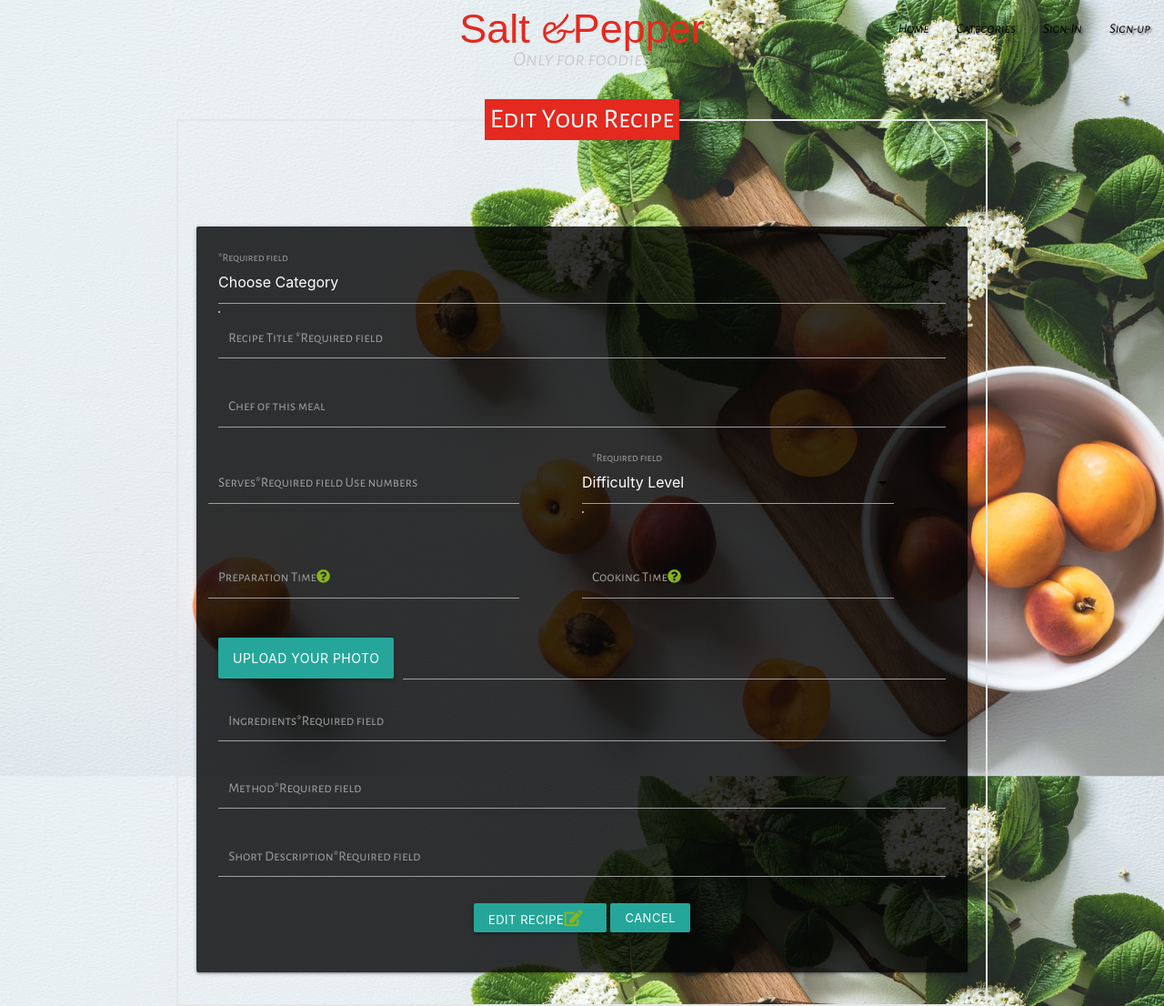
After one commit to szilG/Salt-Papper, a Flask app: template templates/edit_recipe.html in a window 1280 px wide. The commit adds this page. Shown: the whole page at 91% size. Run offline with Flask 2, Linux system fonts and the light colour scheme; the template is opened without the code that fills it, so the values that code supplies are empty; some libraries are stand-ins or nearby versions; some web fonts are replaced.

Commit message:
make profile page recipe edit and delete buttons and wire up recipe edit button

```diff
--- a/app.py
+++ b/app.py
@@ -81,6 +81,9 @@ def login():
 
 @app.route("/profile/<username>", methods=["GET", "POST"])
 def profile(username):
+    if not session.get("user"):
+        return render_template("error_handlers/404.html")
+
     # grab the session user's username from db
     username = mongo.db.users.find_one(
         {"username": session["user"]})["username"]
@@ -133,6 +136,15 @@ def add_recipe():
         "add_recipe.html", categories=categories, difficulties=difficulties)
 
 
+@app.route("/edit_recipe/<recipe_id>", methods=["GET", "POST"])
+def edit_recipe(recipe_id):
+    recipe = mongo.db.recipes.find_one({"_id": ObjectId(recipe_id)})
+
+    categories = mongo.db.categories.find().sort("category_name", 1)
+    return render_template(
+        "edit_recipe.html", recipe=recipe, categories=categories)
+
+
 if __name__ == "__main__":
     app.run(host=os.environ.get("IP"),
             port=int(os.environ.get("PORT")),
--- /dev/null
+++ b/templates/edit_recipe.html
@@ -0,0 +1,149 @@
+{% extends "base.html" %}
+{% block content %}
+
+<style>
+    body {
+        background-repeat: no-repeat;
+        background-size: cover;
+        background-attachment: fixed;
+        object-fit: cover;
+        background-image: url("{{url_for('static', filename='img/7.jpg') }}");
+    }
+
+    nav ul a {
+        color: black;
+        text-shadow: 2px 2px 2px rgba(0, 0, 0, 0.5);
+    }
+
+    nav .slogen {
+        color: var(--light-text-color);
+    }
+
+    .nav-wrapper i {
+        color: var(--light-text-color);
+    }
+
+    .row .col {
+        padding: 0 !important;
+    }
+</style>
+
+
+
+<div class="container add-recipe-container">
+    <fieldset>
+        <legend>Edit Your Recipe</legend>
+        <form class="col s12  offset-m3 " method="POST" action="{{ url_for('edit_recipe', recipe_id=recipe._id) }}">
+            <div class="card-panel">
+                <!--Start Category Section-->
+                <div class="input-field">
+                    <select id="category_name" name="category_name" class="validate" required>
+                        <option value="" disabled selected>Choose Category</option>
+                        {% for category in categories %}
+                        <option value="{{ category.category_name }}">{{ category.category_name }}</option>
+                        {% endfor %}
+                    </select>
+                    <label for="category_name">*Required field</label>
+                </div>
+                <!--End Category Section-->
+
+                <!--Start Recipe Name Section-->
+                <div class="input-field col s12">
+                    <textarea id="recipe_name" name="recipe_name" class="materialize-textarea validate" minlength="5"
+                        maxlength="30" data-length="30" required></textarea>
+                    <label for="recipe_name">Recipe Title <span>*Required field</span></label>
+                </div>
+                <!--End Recipe Name Section-->
+
+                <!--Start Chef Name Section-->
+                <div class="input-field col s12">
+                    <input id="chef" name="chef" type="text" minlength="5" maxlength="30" data-length="30"
+                        class="validate">
+                    <label for="chef">Chef of this meal</label>
+                </div>
+                <!--End Chef Name Section-->
+
+                <!--Start Serves Section-->
+                <div class="row">
+                    <div class="input-field col s12 m5">
+                        <input id="serves" type="number" name="serves" class="validate" required>
+                        <label for="serves">Serves<span>*Required field Use numbers</span></label>
+                    </div>
+                    <!--End Serves Section-->
+
+                    <!--Start Difficulty Level Section-->
+                    <div class="input-field col s12 m5 offset-m1">
+                        <select id="difficulty_level" name="difficulty_level" class="validate" required>
+                            <option value="" disabled selected>Difficulty Level</option>
+                            {% for difficulty in difficulties %}
+                            <option value="{{ difficulty.difficulty_level}}">{{ difficulty.difficulty_level}}</option>
+                            {% endfor %}
+                        </select>
+                        <label for="difficulty_level">*Required field</label>
+                    </div>
+                </div>
+                <!--End Difficulty Level Section-->
+
+                <!--Start Prep-time and Cook-time Section-->
+                <div class="row">
+                    <div class="input-field col s12 m5">
+                        <input id="prep_time" type="number" name="prep_time" class="validate" required>
+                        <label for="serves">Preparation Time<i class="fas fa-question-circle tooltipped"
+                                data-position="right" data-tooltip="Enter total preparation time"></i></label>
+                    </div>
+                    <div class="input-field col s12 m5 offset-m1">
+                        <input id="cook_time" type="number" name="cook_time" class="validate" required>
+                        <label for="cook_time">Cooking Time<i class="fas fa-question-circle tooltipped"
+                                data-position="right" data-tooltip="Enter total cooking time"></i></label>
+                    </div>
+                </div>
+                <!--End Prep-time and Cook-time Section-->
+
+                <!--Start File Upload Section-->
+                <div class="file-field input-field">
+                    <div class="btn">
+                        <span>Upload Your Photo</span>
+                        <input type="file">
+                    </div>
+                    <div class="file-path-wrapper">
+                        <input class="file-path validate" id="image" name="image" type="text">
+                    </div>
+                </div>
+                <!--End File Upload Section-->
+
+                <!--Start Ingredients Section-->
+                <div class="input-field col s12">
+                    <textarea id="ingredients" name="ingredients" class="materialize-textarea validate" minlength="5"
+                        maxlength="1000" data-length="1000" required></textarea>
+                    <label for="ingredients">Ingredients<span>*Required field</span></label>
+                </div>
+                <!--End Ingredients Section-->
+
+                <!--Start Method Section-->
+                <div class="input-field col s12">
+                    <textarea id="method" name="method" class="materialize-textarea validate" minlength="5"
+                        maxlength="1000" data-length="1000" required></textarea>
+                    <label for="method">Method<span>*Required field</span></label>
+                </div>
+                <!--End Method Section-->
+
+                <!--Start Description Section-->
+                <div class="input-field col s12">
+                    <textarea id="description" name="description" class="materialize-textarea validate" minlength="5"
+                        maxlength="1000" data-length="1000" required></textarea>
+                    <label for="description">Short Description<span>*Required field</span></label>
+                </div>
+                <!--End Description Section-->
+
+                <div class="row">
+                    <div class="col s12 center-align">
+                        <button type="submit" class="btn-small">Edit Recipe<i class="fas fa-edit"></i></button>
+                        <a href="{{ url_for('profile', username=session['user']) }}" class="btn-small">Cancel</a>
+                    </div>
+                </div>
+            </div>
+        </form>
+    </fieldset>
+</div>
+
+{% endblock %}
```
Also changed, not shown: templates/profile.html (+35 -7 lines).
